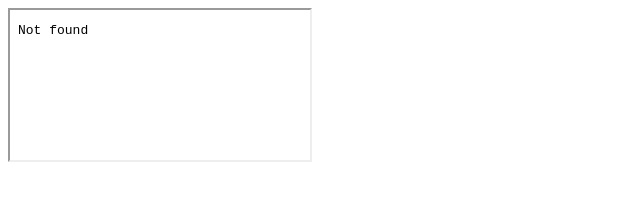
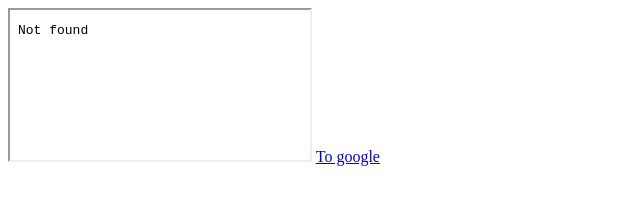
Before and after one commit to WPar1/JohnBlox.github.io, a plain HTML site: page Index.html in a window 1280 px wide. Shown: the full height of the page, 0-640 px from the left. Drawn offline with Linux system fonts and the light colour scheme.

Commit message:
Update Index.html
added a to google href

```diff
--- a/Index.html
+++ b/Index.html
@@ -1,5 +1,6 @@
 <main>
   <body>
     <iframe src="assests/assests"> </iframe>
+    <a href="https://google.com">To google</a>
   </body>
 </main>
```
